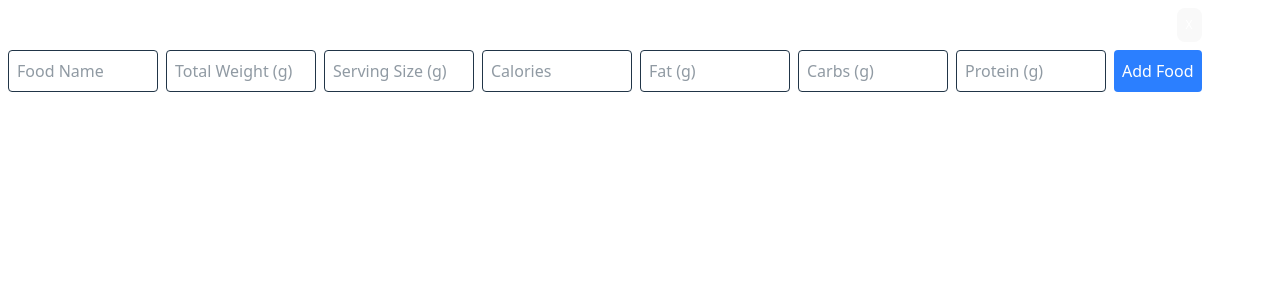
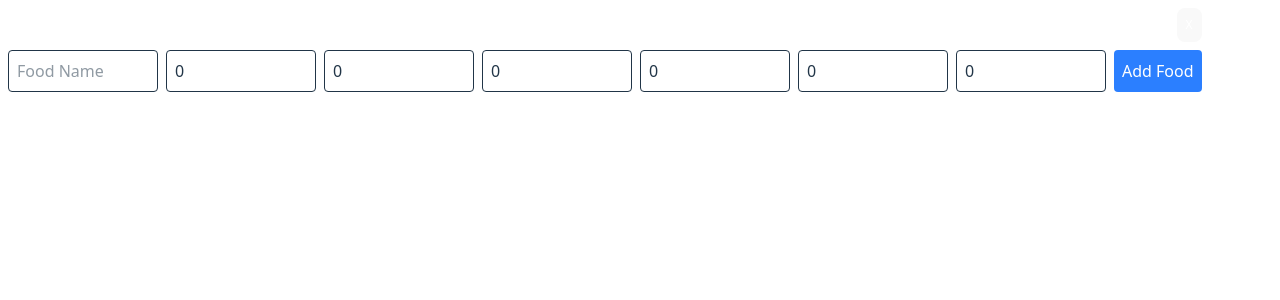
Before and after one commit to cquinones100/food-calculator, a Next.js app: page /ingredients/new in a window 1280 px wide. Shown: the top 300 px of the page. Built offline with nearby package versions, Linux system fonts and the light colour scheme; what sequelize-typescript would draw is missing.

Commit message:
refactor form to use state

```diff
--- a/src/form.tsx
+++ b/src/form.tsx
@@ -1,23 +1,32 @@
 "use client";
 
+import { InferAttributes } from "sequelize";
 import saveFood from "./actions/saveFood";
 import {
+  ChangeEvent,
   FormEvent,
   PropsWithChildren,
   startTransition,
   useActionState,
   useEffect,
+  useRef,
   useState,
 } from "react";
+import { Food } from "./models/food";
+import { Entry } from "./models/entry";
 
 function Input({
   label,
   id,
   type,
+  value,
+  onChange,
 }: {
   label: string;
   id: string;
   type: "text" | "number";
+  value: string | number;
+  onChange: (e: ChangeEvent<HTMLInputElement>) => void;
 }) {
   return (
     <>
@@ -30,16 +39,33 @@ function Input({
         className="border p-2 rounded max-w-[150px]"
         id={id}
         name={id}
+        value={value}
+        onChange={onChange}
       />
     </>
   );
 }
 
-function Similarity({ children }: PropsWithChildren) {
-  return <li className="border p-2 rounded w-full text-center">{children}</li>;
+function Similarity({
+  children,
+  onClick,
+}: PropsWithChildren<{ onClick?: () => void }>) {
+  return (
+    <li className="border p-2 rounded w-full text-center" onClick={onClick}>
+      {children}
+    </li>
+  );
 }
 
-function SimilarNamesModal({ similarities }: { similarities: string[] }) {
+function SimilarNamesModal({
+  similarities,
+  onContinue,
+  onSelect,
+}: {
+  similarities: string[];
+  onContinue: () => void;
+  onSelect: (name: string) => void;
+}) {
   const [render, setRender] = useState(similarities.length > 0);
 
   useEffect(() => {
@@ -72,9 +98,20 @@ function SimilarNamesModal({ similarities }: { similarities: string[] }) {
       </div>
       <ul className="flex flex-col w-full gap-2">
         {similarities.map((similarity) => {
-          return <Similarity key={similarity}>{similarity}</Similarity>;
+          return (
+            <Similarity
+              key={similarity}
+              onClick={() => {
+                onSelect(similarity);
+              }}
+            >
+              {similarity}
+            </Similarity>
+          );
         })}
-        <Similarity key="continue">Continue as is</Similarity>
+        <Similarity key="continue" onClick={onContinue}>
+          Continue as is
+        </Similarity>
       </ul>
     </div>
   );
@@ -85,24 +122,54 @@ export default function Form() {
     similarities: [],
   };
 
+  const [pendingFood, setPendingFood] = useState<
+    InferAttributes<Food> & Omit<InferAttributes<Entry>, "food" | "foodId">
+  >({
+    name: "",
+    calories: 0,
+    carbs: 0,
+    fat: 0,
+    protein: 0,
+    servingSize: 0,
+    totalWeight: 0,
+    date: new Date(),
+  });
+
   async function onSubmit(
     _previousState: { similarities: string[] },
     formData: FormData
   ) {
-    const res = await saveFood({
-      name: String(formData.get("food-name"))!,
-      calories: Number(formData.get("calories")!),
-      carbs: Number(formData.get("carbs")!),
-      fat: Number(formData.get("fat")!),
-      protein: Number(formData.get("protein")!),
-      servingSize: Number(formData.get("serving-size")!),
-      totalWeight: Number(formData.get("total-weight")!),
-      date: new Date(),
+    let name = formData.get("food-name");
+
+    const { calories, carbs, fat, protein, servingSize, totalWeight, date } =
+      pendingFood;
+    name = name ? String(name) : pendingFood.name;
+    const forceSimilarity = formData.get("force-similarity") === "true";
+
+    setPendingFood({
+      ...pendingFood,
+      name,
     });
+
+    const res = await saveFood(
+      {
+        name,
+        calories,
+        carbs,
+        fat,
+        protein,
+        servingSize,
+        totalWeight,
+        date,
+      },
+      {
+        forceSimilarity,
+      }
+    );
 
     if (res?.error) {
       return {
-        similarities: res.similarities,
+        similarities: res.similarities || [],
       };
     } else {
       return initialState;
@@ -114,7 +181,30 @@ export default function Form() {
   function handleSubmit(event: FormEvent<HTMLFormElement>) {
     event.preventDefault();
 
-    const formData = new FormData(event.currentTarget);
+    const formData = new FormData();
+
+    startTransition(() => {
+      formAction(formData);
+    });
+  }
+
+  const formRef = useRef<HTMLFormElement>(null);
+
+  function handleContinue() {
+    const formData = new FormData();
+
+    formData.append("forceSimilarity", "true");
+
+    startTransition(() => {
+      formAction(formData);
+    });
+  }
+
+  function handleSelect(name: string) {
+    const formData = new FormData();
+
+    formData.append("food-name", name);
+    formData.append("force-similarity", "true");
 
     startTransition(() => {
       formAction(formData);
@@ -123,18 +213,88 @@ export default function Form() {
 
   return (
     <>
-      <SimilarNamesModal similarities={state.similarities} />
+      <SimilarNamesModal
+        similarities={state.similarities}
+        onContinue={handleContinue}
+        onSelect={handleSelect}
+      />
       <form
+        ref={formRef}
         onSubmit={handleSubmit}
         className="flex flex-wrap gap-2 justify-center align-middle"
       >
-        <Input label="Food Name" id="food-name" type="text" />
-        <Input label="Total Weight (g)" id="total-weight" type="number" />
-        <Input label="Serving Size (g)" id="serving-size" type="number" />
-        <Input label="Calories" id="calories" type="number" />
-        <Input label="Fat (g)" id="fat" type="number" />
-        <Input label="Carbs (g)" id="carbs" type="number" />
-        <Input label="Protein (g)" id="protein" type="number" />
+        <Input
+          label="Food Name"
+          id="food-name"
+          type="text"
+          value={pendingFood.name}
+          onChange={(e) => {
+            setPendingFood({ ...pendingFood, name: e.target.value });
+          }}
+        />
+        <Input
+          label="Total Weight (g)"
+          id="total-weight"
+          type="number"
+          value={pendingFood.totalWeight}
+          onChange={(e) => {
+            setPendingFood({
+              ...pendingFood,
+              totalWeight: Number(e.target.value),
+            });
+          }}
+        />
+        <Input
+          label="Serving Size (g)"
+          id="serving-size"
+          type="number"
+          value={pendingFood.servingSize}
+          onChange={(e) => {
+            setPendingFood({
+              ...pendingFood,
+              servingSize: Number(e.target.value),
+            });
+          }}
+        />
+        <Input
+          label="Calories"
+          id="calories"
+          type="number"
+          value={pendingFood.calories}
+          onChange={(e) => {
+            setPendingFood({
+              ...pendingFood,
+              calories: Number(e.target.value),
+            });
+          }}
+        />
+        <Input
+          label="Fat (g)"
+          id="fat"
+          type="number"
+          value={pendingFood.fat}
+          onChange={(e) => {
+            setPendingFood({ ...pendingFood, fat: Number(e.target.value) });
+          }}
+        />
+        <Input
+          label="Carbs (g)"
+          id="carbs"
+          type="number"
+          value={pendingFood.carbs}
+          onChange={(e) => {
+            setPendingFood({ ...pendingFood, carbs: Number(e.target.value) });
+          }}
+        />
+        <Input
+          label="Protein (g)"
+          id="protein"
+          type="number"
+          value={pendingFood.protein}
+          onChange={(e) => {
+            setPendingFood({ ...pendingFood, protein: Number(e.target.value) });
+          }}
+        />
         <input
           disabled={isPending}
           type="submit"
```
